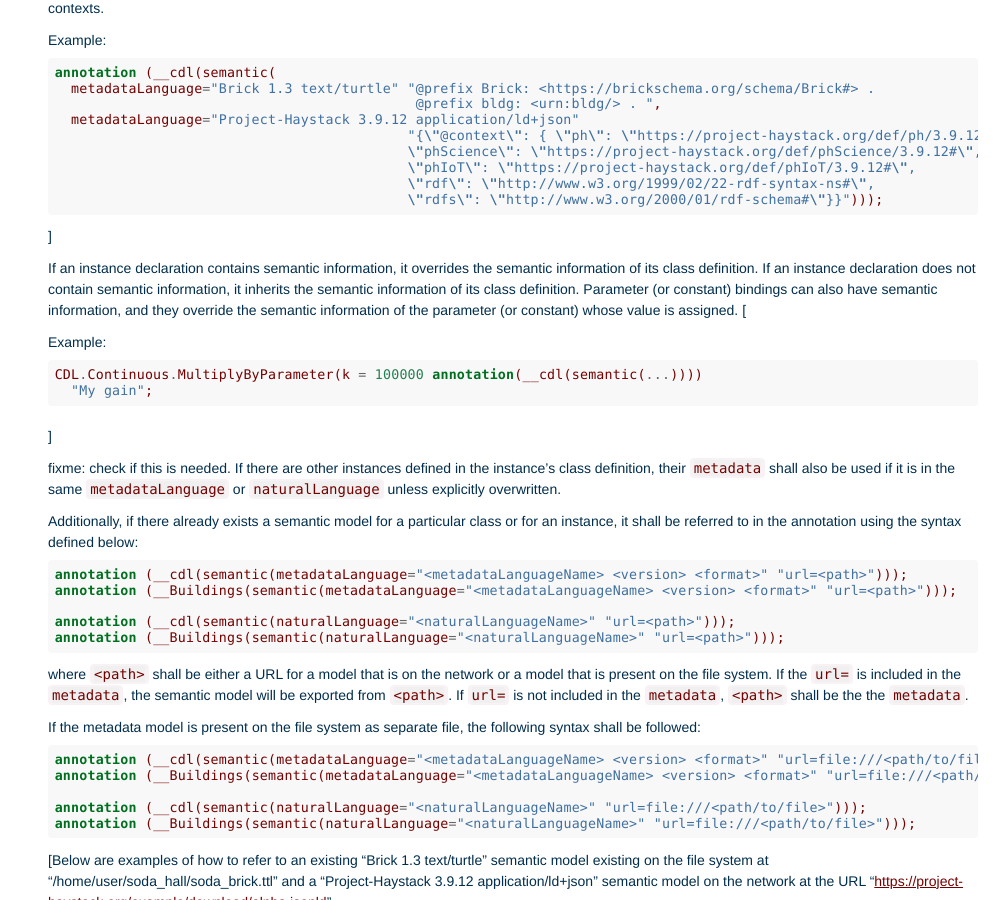
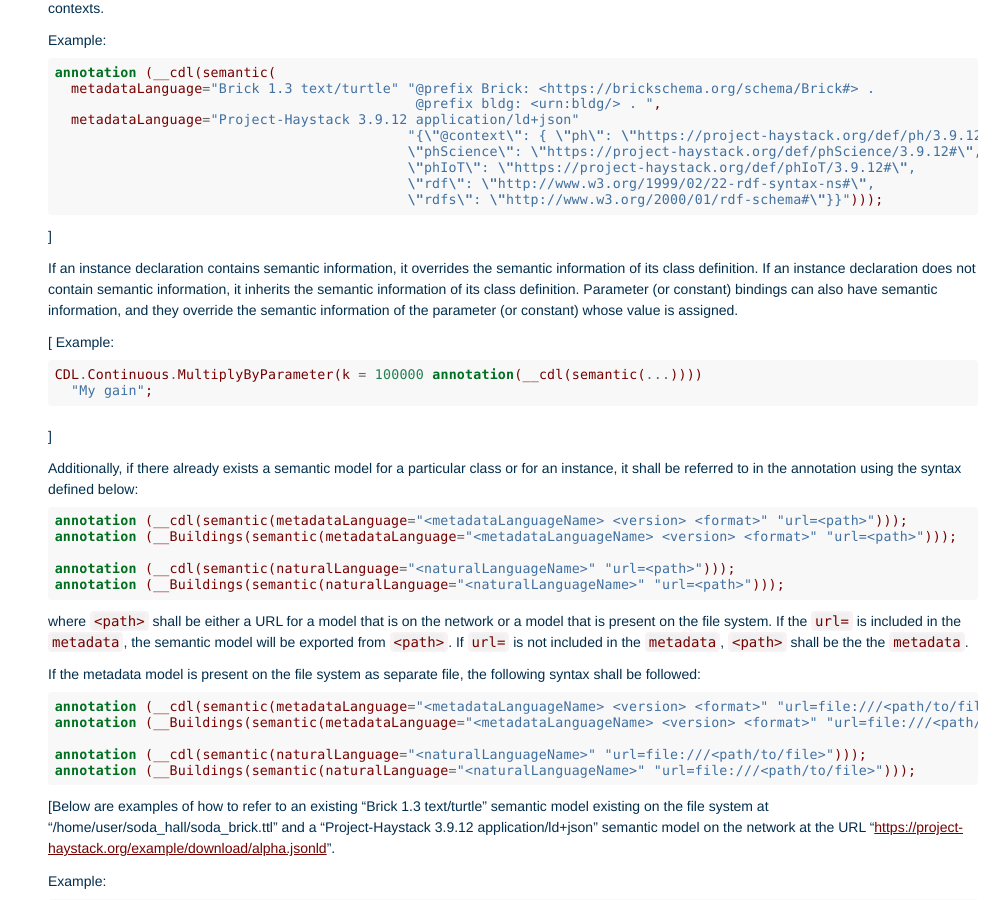
Before and after one commit to lbl-srg/obc, a Sphinx documentation site: the page built from specification/source/cdl.rst, in a window 1280 px wide and 900 px high, scrolled down 25211 px. Shown: the whole window, without its empty margins (287-1280 px from the left). Built offline with Sphinx 7.4.7, drawn with Linux system fonts in a browser that asks for light colours; formulas are drawn with MathJax 3; cross-references to code outside the pages are shown as plain code.

```diff
--- a/specification/source/cdl.rst
+++ b/specification/source/cdl.rst
@@ -1848,19 +1848,16 @@ If an instance declaration does not contain semantic information, it inherits th
 of its class definition.
 Parameter (or constant) bindings can also have semantic information, and they override the semantic
 information of the parameter (or constant) whose value is assigned.
+
 [
-  Example:
+Example:
 
   .. code-block:: modelica
 
      CDL.Continuous.MultiplyByParameter(k = 100000 annotation(__cdl(semantic(...))))
        "My gain";
+
 ]
-
-fixme: check if this is needed.
-If there are other instances defined in the instance's class definition, their
-``metadata`` shall also be used if it is in the same ``metadataLanguage`` or
-``naturalLanguage`` unless explicitly overwritten.
 
 Additionally, if there already exists a semantic model for a particular class
 or for an instance,
```
